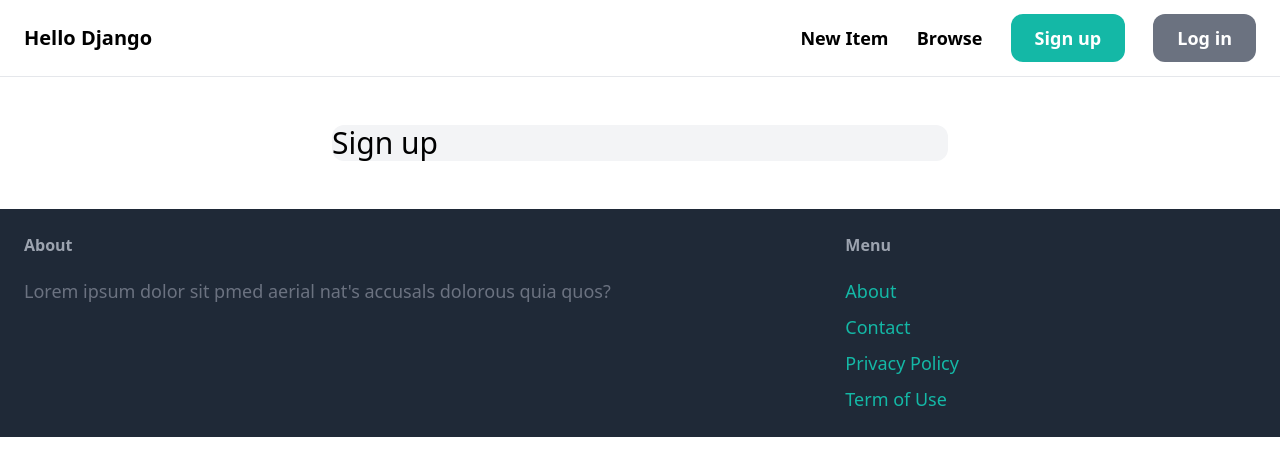
After one commit to RFAhmadi/Hello-Django, a Django app: page /signup/ in a window 1280 px wide. The commit adds this page. Shown: the top 476 px of the page. Run offline with Django 5.2, Linux system fonts and the light colour scheme; some libraries are stand-ins or nearby versions.

Commit message:
created core/urls.py and signup.html

```diff
--- a/LearnDjango/urls.py
+++ b/LearnDjango/urls.py
@@ -22,8 +22,7 @@ from django.conf.urls.static import static
 from core.views import index, contact
 
 urlpatterns = [
-    path('', index, name='index'),
+    path('', include('core.urls')),
     path('items/', include('item.urls')),
-    path('contact/', contact, name='contact'),
     path('admin/', admin.site.urls),
 ] + static(settings.MEDIA_URL, document_root=settings.MEDIA_ROOT)
--- /dev/null
+++ b/core/forms.py
@@ -0,0 +1,8 @@
+from django import forms
+from django.contrib.auth.forms import UserCreationForm
+from django.contrib.auth.models import User
+
+class SignupForm(UserCreationForm):
+    class Meta:
+        model = User
+        fields = ('username', 'email', 'password1', 'password2')
--- a/core/templates/core/base.html
+++ b/core/templates/core/base.html
@@ -43,7 +43,7 @@
 
                 <ul class="space-y-2">
                     <li><a href="#" class="text-lg text-teal-500 hover:text-teal-700">About</a> </li>
-                    <li><a href="{% url 'contact' %}" class="text-lg text-teal-500 hover:text-teal-700">Contact</a> </li>
+                    <li><a href="{% url 'core:contact' %}" class="text-lg text-teal-500 hover:text-teal-700">Contact</a> </li>
                     <li><a href="#" class="text-lg text-teal-500 hover:text-teal-700">Privacy Policy</a> </li>
                     <li><a href="#" class="text-lg text-teal-500 hover:text-teal-700">Term of Use</a> </li>
                 </ul>
--- /dev/null
+++ b/core/templates/core/signup.html
@@ -0,0 +1,9 @@
+{% extends 'core/base.html' %}
+
+{% block title %}Sign up{% endblock %}
+
+{% block content %}
+<div class="w-1/2 my-6 mx-auto bg-gray-100 rounded-xl">
+    <h1 class="mb-6 text-3xl">Sign up</h1>
+</div>
+{% endblock %}
--- /dev/null
+++ b/core/urls.py
@@ -0,0 +1,11 @@
+from django.urls import path
+
+from . import views
+
+app_name = 'core'
+
+urlpatterns = [
+    path('', views.index, name="index"),
+    path('contact/', views.contact, name='contact'),
+    path('signup/', views.signup, name='signup'),
+]
--- a/core/views.py
+++ b/core/views.py
@@ -2,7 +2,7 @@ from django.shortcuts import render
 
 # Create your views here.
 from item.models import Category, Item
-
+from .forms import SignupForm
 
 def index(request):
     items = Item.objects.filter(is_sold=False)[0:6]
@@ -15,3 +15,10 @@ def index(request):
 
 def contact(request):
     return render(request, 'core/contact.html')
+
+def signup(request):
+    form = SignupForm()
+
+    return render(request, 'core/signup.html', {
+        'form': form
+    })
```
